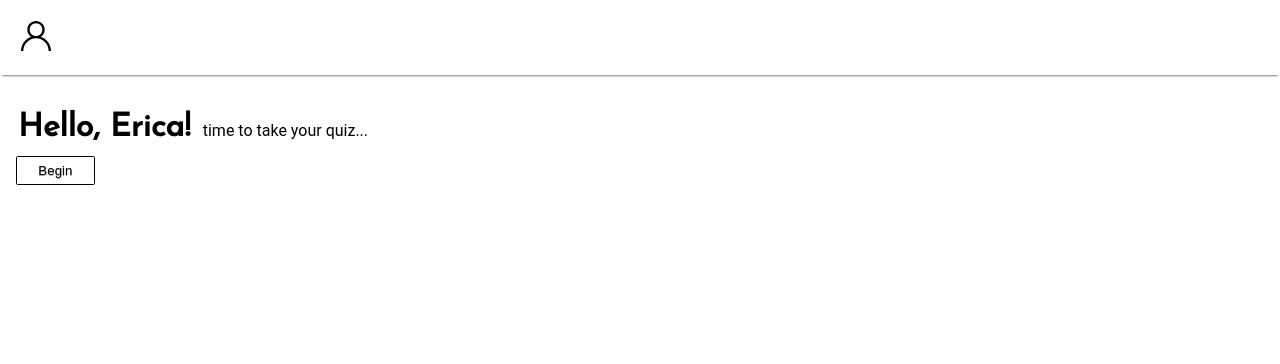
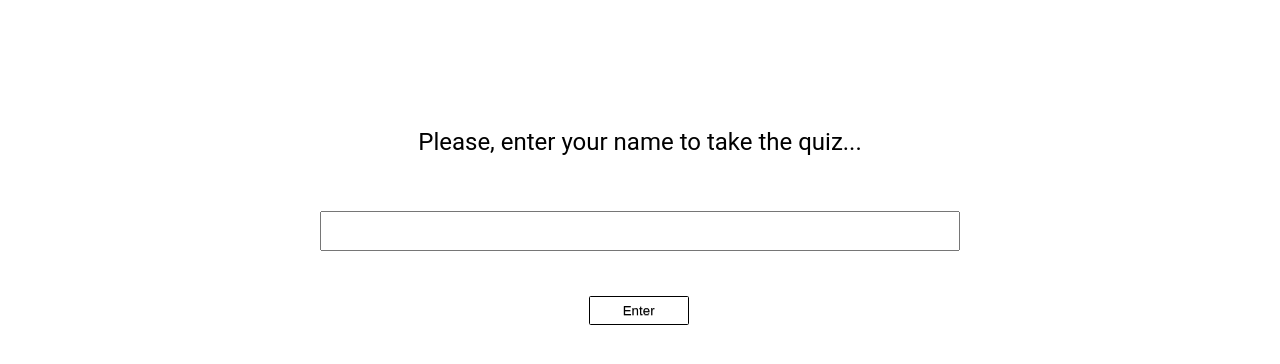
Before and after one commit to duggiemitchell/math-quiz, a React (Vite) app: page / in a window 1280 px wide. Shown: the top 364 px of the page. Built offline with nearby package versions, Linux system fonts and the light colour scheme.

Commit message:
quizzers name is entered and stored

```diff
--- a/index.css
+++ b/index.css
@@ -15,7 +15,28 @@ button {
   color: #000000;
   text-shadow: 0 0.04em 0.04em rgba(0, 0, 0, 0.35);
   background-color: #ffffff;
+  min-width: 100px;
 }
+.quiz-set-user {
+  display: flex;
+  align-items: center;
+  justify-content: center;
+  flex-direction: column;
+  width: 100%;
+  text-align: center;
+  margin: 10% 0;
+  min-height: 200px;
+}
+.quiz-set-user label {
+  font-size: 1.5em;
+  flex: 1;
+}
+.quiz-set-user input {
+  width: 50%;
+  height: 40px;
+  margin-bottom: 45px;
+}
+
 .quiz-header {
   display: flex;
   justify-content: space-between;
--- a/src/components/Quiz.tsx
+++ b/src/components/Quiz.tsx
@@ -1,12 +1,14 @@
 import React, { useState } from "react";
 
 import Questions from "./Questions";
-import User from "./User";
 import Timer from "./Timer";
+import UserIcon from "./user/Icon";
+import SetUser from "./user/Set";
+import { useLocalStorage } from "../utils/hooks";
 
 const Quiz = () => {
   const [inProgress, setInprogress] = useState(false);
-  const user = "Erica"; // @todo make user an input
+  const [user, setUser] = useLocalStorage("user", null);
 
   const start = () => {
     if (inProgress) {
@@ -15,12 +17,15 @@ const Quiz = () => {
     setInprogress(true);
   };
 
+  const saveUser = (user: string) => {
+    setUser(user);
+  };
   return (
     <>
       {user ? (
         <>
           <nav className="quiz-header">
-            <User />
+            <UserIcon />
             {inProgress && <Timer start={inProgress} />}
           </nav>
           <main className="quiz-main">
@@ -39,7 +44,7 @@ const Quiz = () => {
           </main>
         </>
       ) : (
-        <div>enter your name...</div>
+        <SetUser set={saveUser} />
       )}
     </>
   );
--- a/src/components/User.tsx
+++ b/src/components/user/Icon.tsx
@@ -1,6 +1,6 @@
 import React from "react";
 
-const User = () => (
+const UserIcon = () => (
   <svg
     version="1.1"
     id="Capa_1"
@@ -22,4 +22,4 @@ const User = () => (
   </svg>
 );
 
-export default User;
+export default UserIcon;
--- /dev/null
+++ b/src/components/user/Set.tsx
@@ -0,0 +1,27 @@
+import React from "react";
+import { useLocalStorage } from "../../utils/hooks";
+
+const SetUser = ({ set }: { set: (user: string) => void }) => {
+  const [user, setUser] = useLocalStorage("user", null);
+
+  const handleChange = (e: React.ChangeEvent<HTMLInputElement>) => {
+    setUser(e.target.value);
+  };
+  const handleSubmit = (e: React.FormEvent<HTMLFormElement>) => {
+    e.preventDefault();
+    //   save user to the local storage...
+    setUser(user.trim());
+    /* callback to set user at top level up the app.  It may be preferable to have this callback live elsewhere to be set from anywhere? */
+    set(user.trim());
+  };
+  return (
+    <form className="quiz-set-user" onSubmit={handleSubmit}>
+      <label htmlFor="user">Please, enter your name to take the quiz...</label>
+      <input required type="text" onChange={handleChange} />
+      <button type="submit">Enter</button>
+    </form>
+  );
+};
+
+export default SetUser;
+//
--- /dev/null
+++ b/src/utils/hooks.ts
@@ -0,0 +1,26 @@
+import { useState } from "react";
+
+export const useLocalStorage = (key: string, initVal: string | null) => {
+  const [storedValue, setStoredValue] = useState(() => {
+    try {
+      // get local storage by key
+      const item = window.localStorage.getItem(key);
+      return item ? JSON.parse(item) : initVal;
+    } catch (error) {
+      console.log(error);
+      return initVal;
+    }
+  });
+
+  const setValue = value => {
+    try {
+      const valueToStore =
+        value instanceof Function ? value(storedValue) : value;
+      setStoredValue(valueToStore);
+      window.localStorage.setItem(key, JSON.stringify(valueToStore));
+    } catch (error) {
+      console.log(error);
+    }
+  };
+  return [storedValue, setValue];
+};
```
